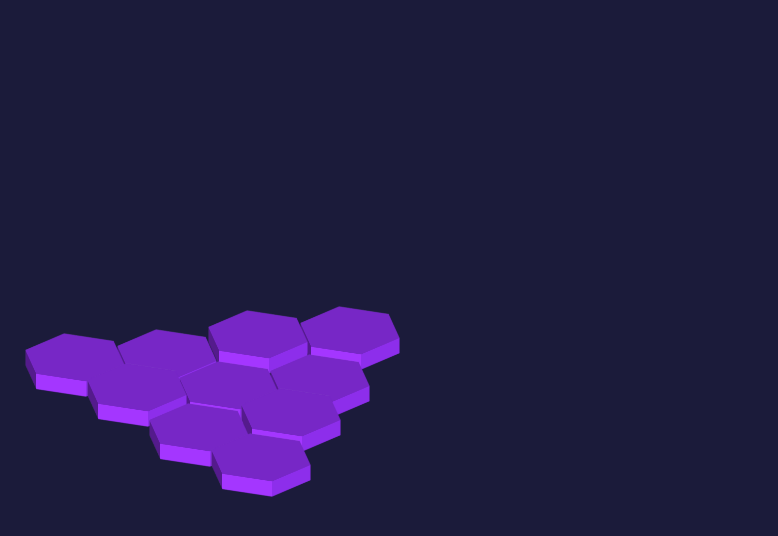
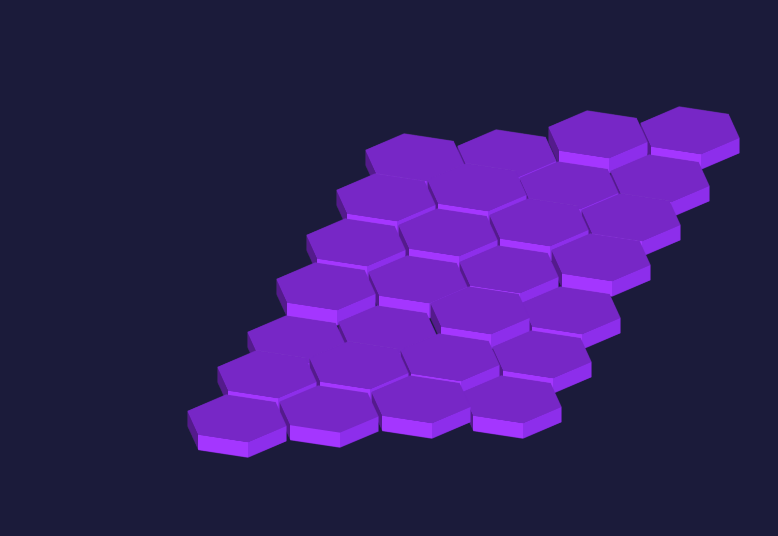
Before and after one commit to hobblyhoy/hexa-portfolio, a React (Create React App) app: page / in a window 1280 px wide. Shown: the top 536 px of the page, without its empty margins (0-778 px from the left). Built offline with nearby package versions, Linux system fonts and the light colour scheme.

Commit message:
more playing with the tiles

```diff
--- /dev/null
+++ b/src/app/constants.ts
@@ -0,0 +1,13 @@
+import { HexagonStyle, IIsometricCoordinates } from '../features/hexagons/HexagonTypes';
+
+// Configurables
+export const TILE_WIDTH = 100;
+export const TILE_PIXEL_BUFFER = 4;
+
+// Specify the locations of the special linking pages
+export const KEY_TILES: { style: HexagonStyle; coords: IIsometricCoordinates }[] = [
+   { style: 'projects', coords: { isoX: 1, isoY: 1 } },
+];
+
+// Static (shouldn't change unless the underlying assets change.. hopefully never)
+export const FULL_SIZE_ASSET_WIDTH = 394;
--- a/src/features/hexagons/HexagonRenderer.tsx
+++ b/src/features/hexagons/HexagonRenderer.tsx
@@ -1,58 +1,77 @@
+import { FULL_SIZE_ASSET_WIDTH, TILE_PIXEL_BUFFER, TILE_WIDTH } from '../../app/constants';
 import HexagonPng from './HexagonTile';
-import { ICartesianCoordinates, IIsometricCoordinates } from './HexagonTypes';
+import { ICartesianCoordinates, IHexagon, IIsometricCoordinates } from './HexagonTypes';
 
 // TODO might actually start this off as a big map covering the whole
 // screen and then fade the edge pieces to 0 and the middle pieces to
 // 0.75 or so
-const isoPositions: IIsometricCoordinates[] = [
-   { isoX: 0, isoY: 0 },
-   { isoX: 1, isoY: 0 },
-   { isoX: 2, isoY: 0 },
-   { isoX: 3, isoY: 0 },
-   { isoX: 0, isoY: 1 },
-   { isoX: 1, isoY: 1 },
-   { isoX: 2, isoY: 1 },
-   { isoX: 0, isoY: 2 },
-   { isoX: 1, isoY: 2 },
-   { isoX: 0, isoY: 3 },
-];
+// const isoPositions: IIsometricCoordinates[] = [
+//    { isoX: 0, isoY: 0 },
+//    { isoX: 1, isoY: 0 },
+//    { isoX: 2, isoY: 0 },
+//    { isoX: 3, isoY: 0 },
+//    { isoX: 0, isoY: 1 },
+//    { isoX: 1, isoY: 1 },
+//    { isoX: 2, isoY: 1 },
+//    { isoX: 3, isoY: 1 },
+//    { isoX: 0, isoY: 2 },
+//    { isoX: 1, isoY: 2 },
+//    { isoX: 0, isoY: 3 },
+// ];
+
+const generateIsoPositions = (xCount: number, yCount: number): IIsometricCoordinates[] => {
+   const isoPositions: IIsometricCoordinates[] = [];
+
+   for (let y = 0; y < yCount; y++) {
+      for (let x = 0; x < xCount; x++) {
+         isoPositions.push({ isoX: x, isoY: y });
+      }
+   }
+
+   return isoPositions;
+};
+
+const isoPositions = generateIsoPositions(4, 7);
 
 const positioner = (isoCoords: IIsometricCoordinates): ICartesianCoordinates => {
-   // The scale function right now doesnt talk to it (yet!) but it's being scaled
-   // to 100 pixels in the tile itself, thats where this 100 comes from
+   const scaleFactor = TILE_WIDTH / FULL_SIZE_ASSET_WIDTH;
+   const screenXBasePoint = window.innerWidth / 2;
+   //const screenYBasePoint = (TILE_WIDTH / 3) * -1;
+   const screenYBasePoint = 100;
 
-   //const fullSizeAssetHeight = 292;
-   const fullSizeAssetWidth = 394;
-   const scale = 100 / fullSizeAssetWidth;
-
-
-   const screenXBasePoint = 300;
-   const screenYBasePoint = 300;
-   const tileBuffer = 4;
-
-   let isoXLength = 347 * scale + tileBuffer;
+   let isoXLength = 347 * scaleFactor + TILE_PIXEL_BUFFER;
    let isoXTheta = 6.0 * (Math.PI / 180); // degrees from horizontal
-   let isoYLength = 194 * scale + tileBuffer;
+   let isoYLength = 194 * scaleFactor + TILE_PIXEL_BUFFER;
    let isoYTheta = 33.85 * (Math.PI / 180); // degrees from vertical
 
-   let cartX = screenXBasePoint
-      - isoCoords.isoX * Math.cos(isoXTheta) * isoXLength
-      - isoCoords.isoY * Math.sin(isoYTheta) * isoYLength;
+   let cartX =
+      screenXBasePoint -
+      isoCoords.isoX * Math.cos(isoXTheta) * isoXLength -
+      isoCoords.isoY * Math.sin(isoYTheta) * isoYLength;
 
-   let cartY = screenYBasePoint
-      + isoCoords.isoX * Math.sin(isoXTheta) * isoXLength
-      + isoCoords.isoY * Math.cos(isoYTheta) * isoYLength;
+   let cartY =
+      screenYBasePoint +
+      isoCoords.isoX * Math.sin(isoXTheta) * isoXLength +
+      isoCoords.isoY * Math.cos(isoYTheta) * isoYLength;
 
    return { cartX, cartY };
 };
+
+// todo refactor all this ugliness
+const mappedArr: IHexagon[] = isoPositions.map(x => ({
+   style: 'standard',
+   isoCoords: x,
+   cartCoords: positioner(x),
+   id: `${x.isoX}-${x.isoY}`,
+}));
 
 function HexagonRenderer() {
    const positions = isoPositions.map(x => positioner(x));
 
    return (
       <div>
-         {positions.map(coords => (
-            <HexagonPng key={coords.cartX*10000 + coords.cartY} left={coords.cartX} top={coords.cartY} />
+         {mappedArr.map(x => (
+            <HexagonPng key={x.id} {...x} />
          ))}
       </div>
    );
--- a/src/features/hexagons/HexagonTile.tsx
+++ b/src/features/hexagons/HexagonTile.tsx
@@ -2,7 +2,9 @@
 import { useMemo } from 'react';
 import { css, keyframes } from '@emotion/react';
 import hexagonImage from '../../assets_test/sketchup_hexa.png';
-import hexagonProjects from '../../assets_test/sketchup_hexa_projects2.png'
+import hexagonProjects from '../../assets_test/sketchup_hexa_projects2.png';
+import { TILE_WIDTH } from '../../app/constants';
+import { IHexagon } from './HexagonTypes';
 
 interface HexagonPngProps {
    left: number;
@@ -12,34 +14,35 @@ interface HexagonPngProps {
 
 const getRandom = (min: number, max: number): number => Math.random() * (max - min) + min;
 
-function HexagonPng({ left, top, isLinkTest = false }: HexagonPngProps) {
+function HexagonPng({ style, isoCoords, cartCoords, id }: IHexagon) {
    const slideUpDown = keyframes`
-      0% { top: ${top}px; }
-      50% { top: ${top + 10}px; }
-      100% { top: ${top}px; }
+      0% { top: ${cartCoords.cartY}px; }
+      50% { top: ${cartCoords.cartY + 10}px; }
+      100% { top: ${cartCoords.cartY}px; }
    `;
    const randomStartDelay = useMemo(() => getRandom(0, 10), []);
-   const randomOscillationPhase = useMemo(() => getRandom(3,4), []);
+   const randomOscillationPhase = useMemo(() => getRandom(3, 4), []);
 
    return (
       <div
          css={css`
             position: fixed;
-            left: ${left}px;
-            top: ${top}px;
+            left: ${cartCoords.cartX}px;
+            top: ${cartCoords.cartY}px;
+            height: auto;
+            width: ${TILE_WIDTH}px;
             animation: ${slideUpDown};
             animation-duration: ${randomOscillationPhase}s;
             animation-delay: ${randomStartDelay}s;
             animation-timing-function: ease-in-out;
             animation-iteration-count: infinite;
-            cursor: ${isLinkTest ? 'pointer' : 'unset'};
+            cursor: ${false ? 'pointer' : 'unset'};
          `}
+         data-iso-id={id}
       >
          <img
-            src={isLinkTest ? hexagonProjects : hexagonImage}
+            src={false ? hexagonProjects : hexagonImage}
             css={css`
-               height: auto;
-               width: 100px;
                opacity: 1;
                transition: opacity 0.66s ease-in-out;
                &:hover {
@@ -50,22 +53,6 @@ function HexagonPng({ left, top, isLinkTest = false }: HexagonPngProps) {
                console.log('clicky!');
             }}
          />
-         {/* {isLinkTest && (
-            <div
-               css={css`
-                  position: absolute;
-                  top: 50%;
-                  left: 50%;
-                  transform: skewX(10deg) translate(-50%, -50%);
-                  color: #be9fec;
-                  font-size: 16px;
-                  font-weight: bold;
-                  pointer-events: none;
-               `}
-            >
-               Projects
-            </div>
-         )} */}
       </div>
    );
 }
```
Also changed, not shown: src/features/hexagons/HexagonTypes.ts (+9 -0 lines).
